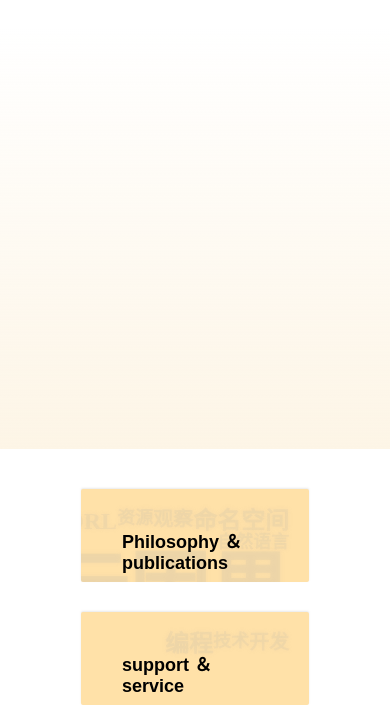
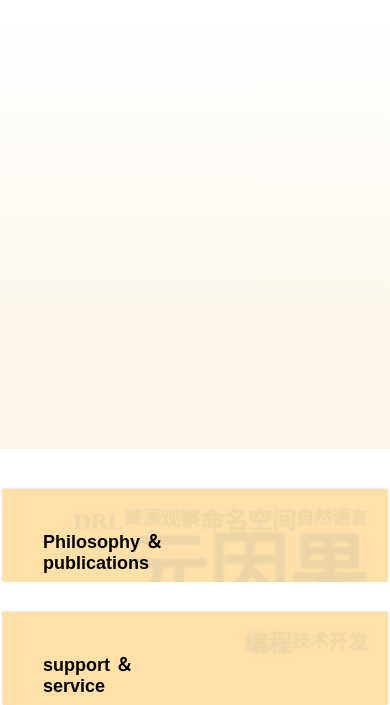
Before and after one commit to kakukuu/juekong-research, a plain HTML site: page index.html in a window 390 px wide. Shown: the part 395-1100 px from the top of the page. Drawn offline with Linux system fonts and the light colour scheme; a web font is replaced by a local one.

Commit message:
更新说明：修复手机端字体主页突然变大的问题，西欧i夫手机端卡片宽度

```diff
--- a/css/responsive.css
+++ b/css/responsive.css
@@ -11,9 +11,9 @@
       font-size: 18px;
   }
 
-  .card {
-      width: 95%; /* 小屏幕下卡片稍微变窄 */
-  }
+  /*.card {
+
+  }*/
 
   .card-title {
       font-size: 20px;
@@ -37,7 +37,7 @@
   }
 
   .card {
-      width: 100%; /* 超小屏幕下卡片占满宽度 */
+      width: 99vw; /* 超小屏幕下卡片几乎占满宽度 */
   }
 
   .card-title {
--- a/index.html
+++ b/index.html
@@ -2,7 +2,7 @@
 <html lang="zh-CN">
 <head>
     <meta charset="UTF-8">
-    <title>我的主页</title>
+    <title></title>
     <meta name="viewport" content="width=device-width, initial-scale=1.0">
     <!-- 引入样式文件 -->
     <link rel="stylesheet" href="css/reset.css">
--- a/javascripts/scrollHandler.js
+++ b/javascripts/scrollHandler.js
@@ -8,8 +8,13 @@ function handleScroll() {
   const gradientOverlay = document.querySelector('.gradient-overlay');
 
   // 调整标题字体大小
-  const maxFontSize = 48;
-  const minFontSize = 24;
+  if (window.innerWidth < 768) { // 小屏幕
+    maxFontSize = 36; // 较小的最大字体
+    minFontSize = 18; // 较小的最小字体
+  } else { // 大屏幕
+    maxFontSize = 48;
+    minFontSize = 24;
+  }
   const newFontSize = Math.max(minFontSize, maxFontSize - scrollTop / 10);
   headerTitle.style.fontSize = newFontSize + 'px';
 
```
